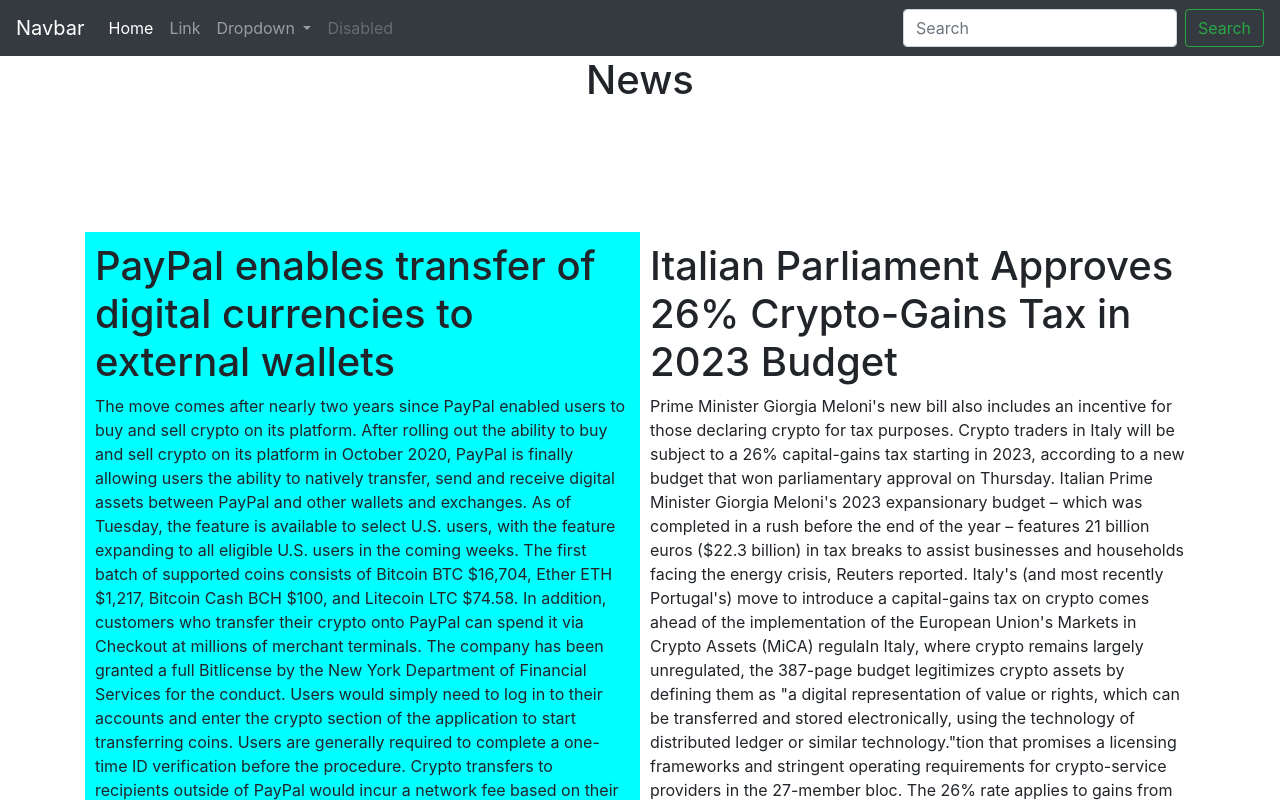
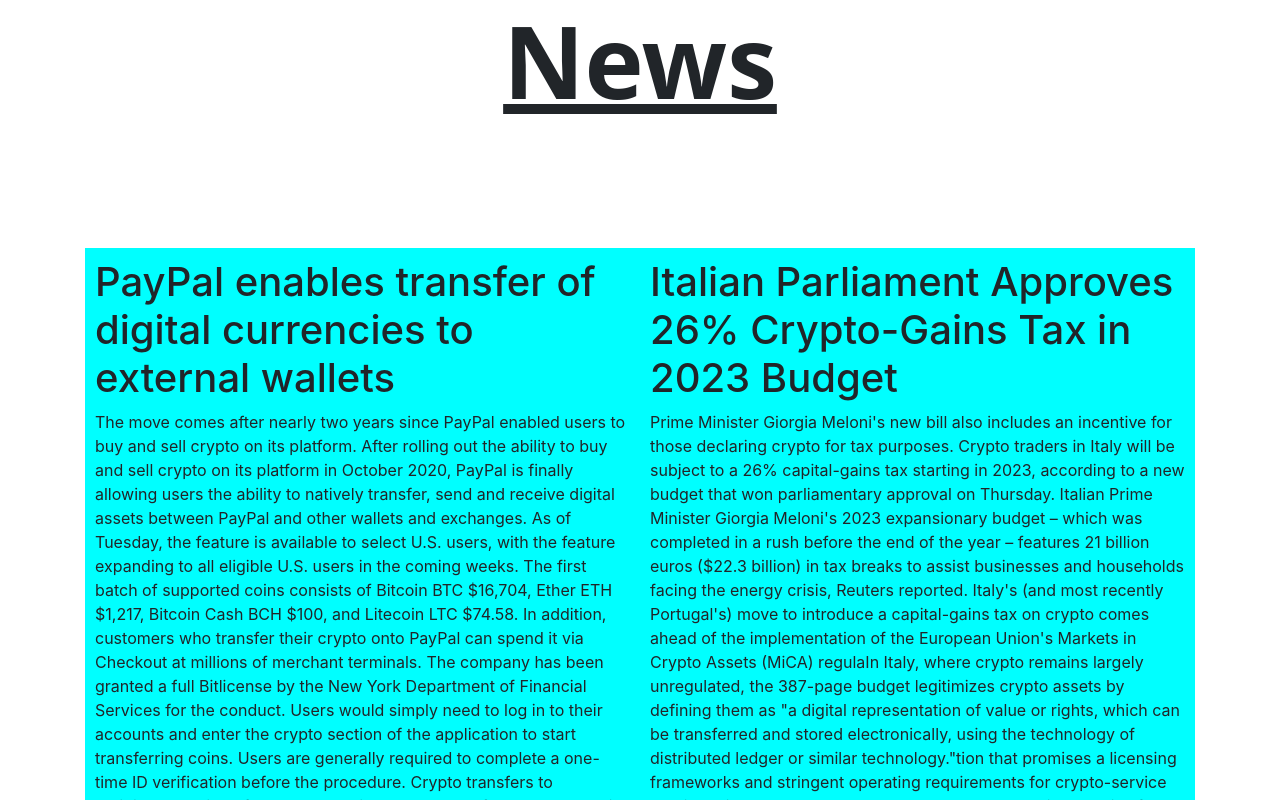
Before and after one commit to Yuvanthv2910/Intern-News-Project, a plain HTML site: page index.html in a window 1280 px wide. Shown: the top 800 px of the page. Drawn offline with nearby package versions, Linux system fonts and the light colour scheme.

Commit message:
Add files via upload

```diff
--- a/index.html
+++ b/index.html
@@ -12,41 +12,7 @@
     <link rel="stylesheet" href="styles/style.css">
 </head>
 <body>
-    <nav class="navbar navbar-expand-lg navbar-dark bg-dark">
-        <a class="navbar-brand" href="#">Navbar</a>
-        <button class="navbar-toggler" type="button" data-toggle="collapse" data-target="#navbarSupportedContent" aria-controls="navbarSupportedContent" aria-expanded="false" aria-label="Toggle navigation">
-          <span class="navbar-toggler-icon"></span>
-        </button>
 
-        <div class="collapse navbar-collapse" id="navbarSupportedContent">
-          <ul class="navbar-nav mr-auto">
-            <li class="nav-item active">
-              <a class="nav-link" href="#">Home <span class="sr-only">(current)</span></a>
-            </li>
-            <li class="nav-item">
-              <a class="nav-link" href="#">Link</a>
-            </li>
-            <li class="nav-item dropdown">
-              <a class="nav-link dropdown-toggle" href="#" id="navbarDropdown" role="button" data-toggle="dropdown" aria-haspopup="true" aria-expanded="false">
-                Dropdown
-              </a>
-              <div class="dropdown-menu" aria-labelledby="navbarDropdown">
-                <a class="dropdown-item" href="#">Action</a>
-                <a class="dropdown-item" href="#">Another action</a>
-                <div class="dropdown-divider"></div>
-                <a class="dropdown-item" href="#">Something else here</a>
-              </div>
-            </li>
-            <li class="nav-item">
-              <a class="nav-link disabled" href="#">Disabled</a>
-            </li>
-          </ul>
-          <form class="form-inline my-2 my-lg-0">
-            <input class="form-control mr-sm-2" type="search" placeholder="Search" aria-label="Search">
-            <button class="btn btn-outline-success my-2 my-sm-0" type="submit">Search</button>
-          </form>
-        </div>
-      </nav>
   <h1 class="title">News</h1>
         <div class="container">
                     <div class="box-cell box1">
@@ -100,7 +66,7 @@
 
                         Over the course of 2021, bitcoin miners made more thqan $15 billion in revenue, according to the data from the block. This was actually considered to be a 206% year-over-year increase.</p>
                     </div>
-                    <div class="box-cell box5">
+                    <div class="box-cell box5"  >
                       <h1>Mango Markets Exploiter Eisenberg Arrested in Puerto Rico</h1>
                       <img src="Picture3.png" alt="pic3">
                       <p>The investor drained $110 million in cryptocurrencies from the platform.Avraham Eisenberg, the crypto investor whose “highly profitable trading strategy” drained DeFi trading platform Mango Markets of crypto worth $110 million, was           arrested Monday in Puerto Rico, court documents said.
--- a/styles/style.css
+++ b/styles/style.css
@@ -8,6 +8,7 @@
     padding: 10px;
 }
 
+
 .container img{
     max-width: 100%;
     height: auto;
@@ -17,7 +18,27 @@
     background-color: aqua;
 }
 
+.box2{
+    background-color: aqua;
+}
+
+.box3{
+    background-color: aqua;
+}
+
+.box4{
+    height: 105vw;
+    background-color: aqua;
+}
+
+.box5{
+    background-color: aqua;
+}
 .title{
     text-align: center;
     padding-bottom: 120px;
+    font-size: 100px;
+    font-weight: 800;
+    font-family:system-ui, -apple-system, BlinkMacSystemFont, 'Segoe UI', Roboto, Oxygen, Ubuntu, Cantarell, 'Open Sans', 'Helvetica Neue', sans-serif;
+    text-decoration: underline;
 }
```
Also changed, not shown: 1 other file.
